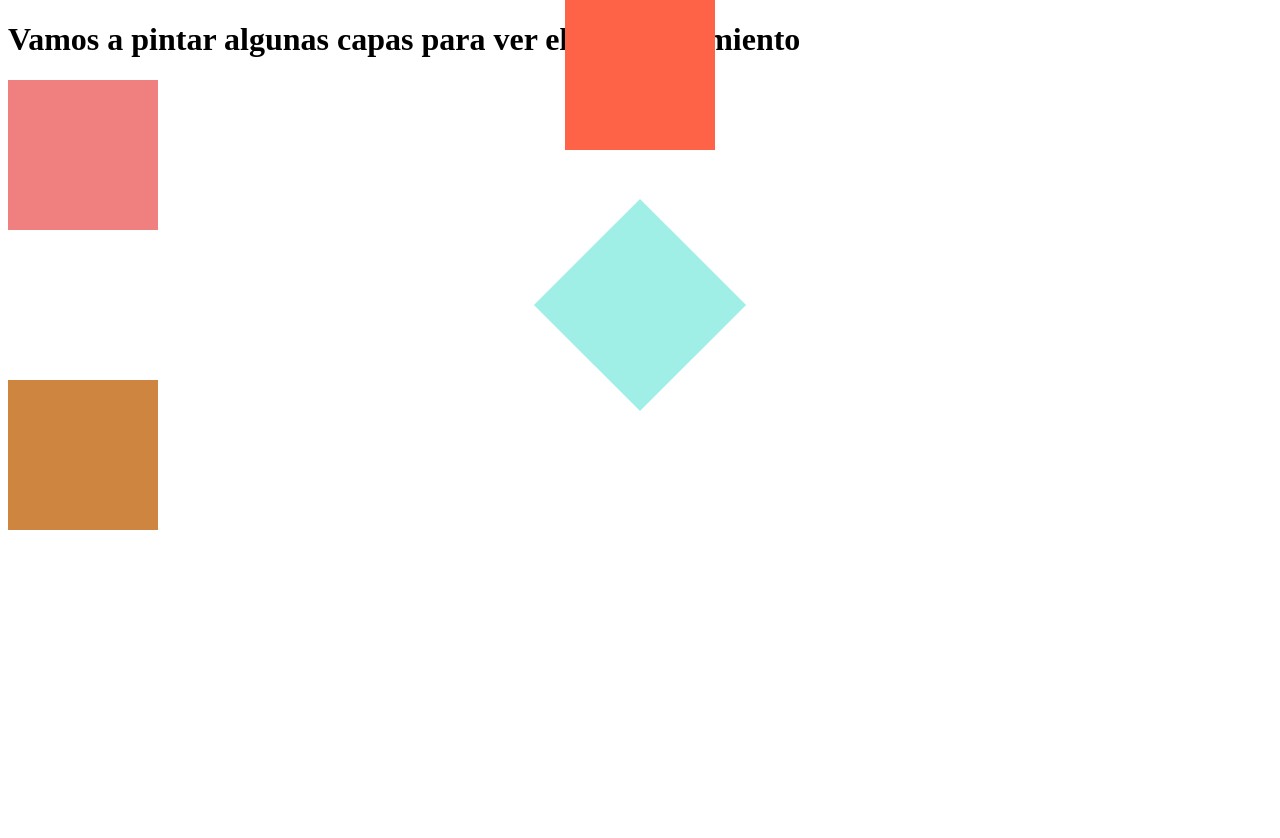
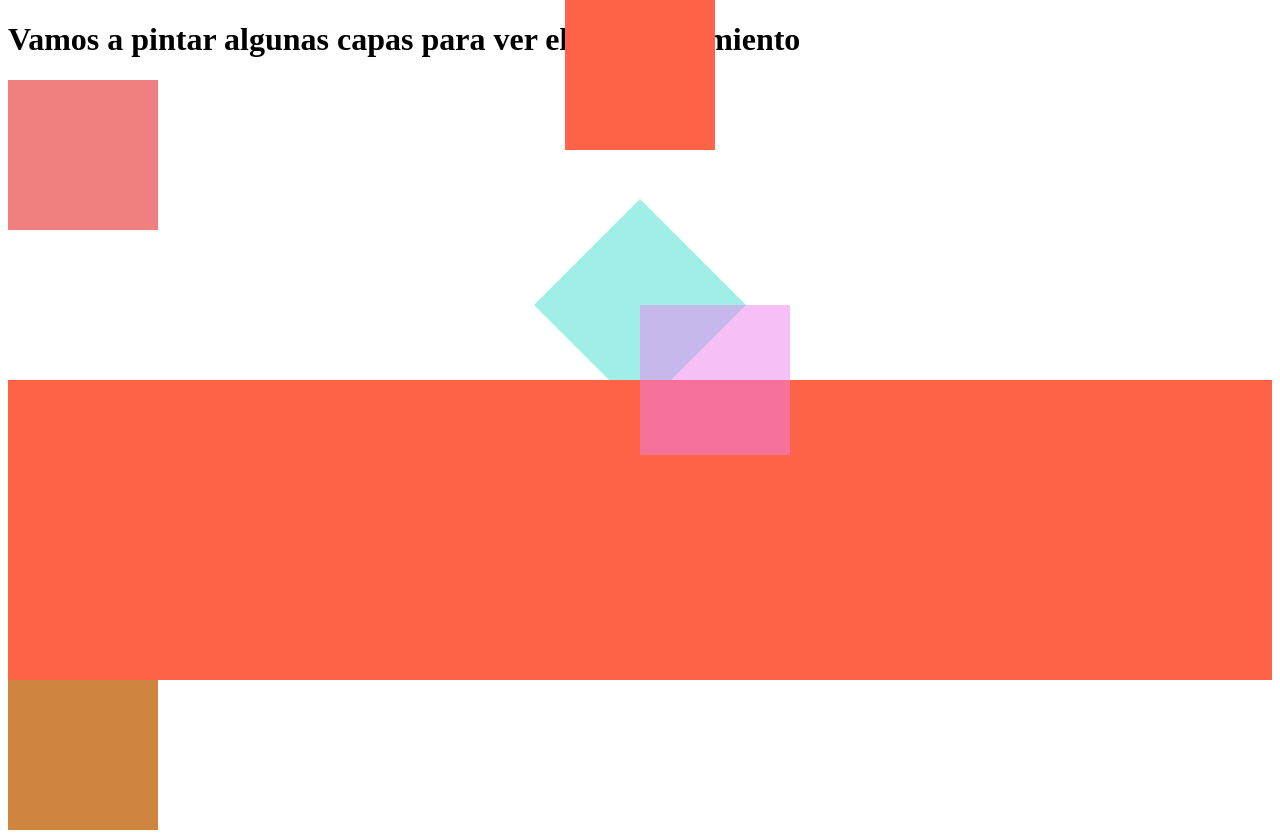
Before and after one commit to Pattov/clases, a PHP site: page / in a window 1280 px wide. Before the commit the page ends 530 px from the top, so only its background shows below. Run offline with PHP 8.4, Linux system fonts and the light colour scheme.

Commit message:
Actualizacion Mierc

```diff
--- a/LM/CSS/Posicionamiento/css/style.css
+++ b/LM/CSS/Posicionamiento/css/style.css
@@ -16,6 +16,9 @@
 
 }
 .div-4{
+    background-color: violet;
+}
+.div-5{
     background-color: peru;
 
 }
@@ -24,11 +27,13 @@ Flex eje XY
 ----------------------------------*/
 /*
 body{
-    display: flex;/*Lo pone en el eje Main Axis(eje maestro)*/
+    display: flex;
+    /*Lo pone en el eje Main Axis(eje maestro)*/
+    /*flex-direction: column;*/
+    /*Se ve en el eje de la Y*/
     /*
-    flex-direction: row; *//* todo en columna*/
+    flex-direction: row; *//* todo en fila*/
     /*
-    flex-direction: column;*//*Se ve en el eje de la Y*/
     /*Por otra forma de dar orden es poner en el div que queramos el "orden" en nuestro caso en div-2*/
 /*}*/
 /*
@@ -111,6 +116,19 @@ position: static | relative | absolute | fixed | sticky
     transform: translate(-50%) rotate(45deg);/*ajustando el left sobre el ancho del propio elemento*/
     /*translate(x,y)*/
 }
+.container-1{
+    position:relative;
+    height: 300px;
+    background-color: tomato;
+}
+.div-4{
+    position:absolute;
+    top:0;
+    left:50%;
+    transform: translateY(-50%);
+    opacity: 0.5;
+}
+
 .div-3{
     position: absolute;
     /*para que lo suba arriba pones top 0*/
--- a/LM/CSS/Posicionamiento/index.html
+++ b/LM/CSS/Posicionamiento/index.html
@@ -1,19 +1,20 @@
 <!DOCTYPE html>
 <html lang="es">
-<head>
-    <meta charset="UTF-8">
-    <meta name="viewport" content="width=device-width, initial-scale=1.0">
-    <link rel="stylesheet" href="css/style.css">
+  <head>
+    <meta charset="UTF-8" />
+    <meta name="viewport" content="width=device-width, initial-scale=1.0" />
+    <link rel="stylesheet" href="css/style.css" />
     <title>Ejemplos de Posicionamiento CSS</title>
-</head>
-<body>
+  </head>
+  <body>
     <h1>Vamos a pintar algunas capas para ver el Posicionamiento</h1>
     <!-- (div.div-$.caja)*3 -->
     <div class="div-1 caja"></div>
     <div class="div-2 caja"></div>
     <div class="div-3 caja"></div>
-    <div
-    <div class="div-4 caja"></div>
+    <div class="container-1">
+      <div class="div-4 caja"></div>
+    </div>
     <div class="div-5 caja"></div>
-</body>
+  </body>
 </html>
```
